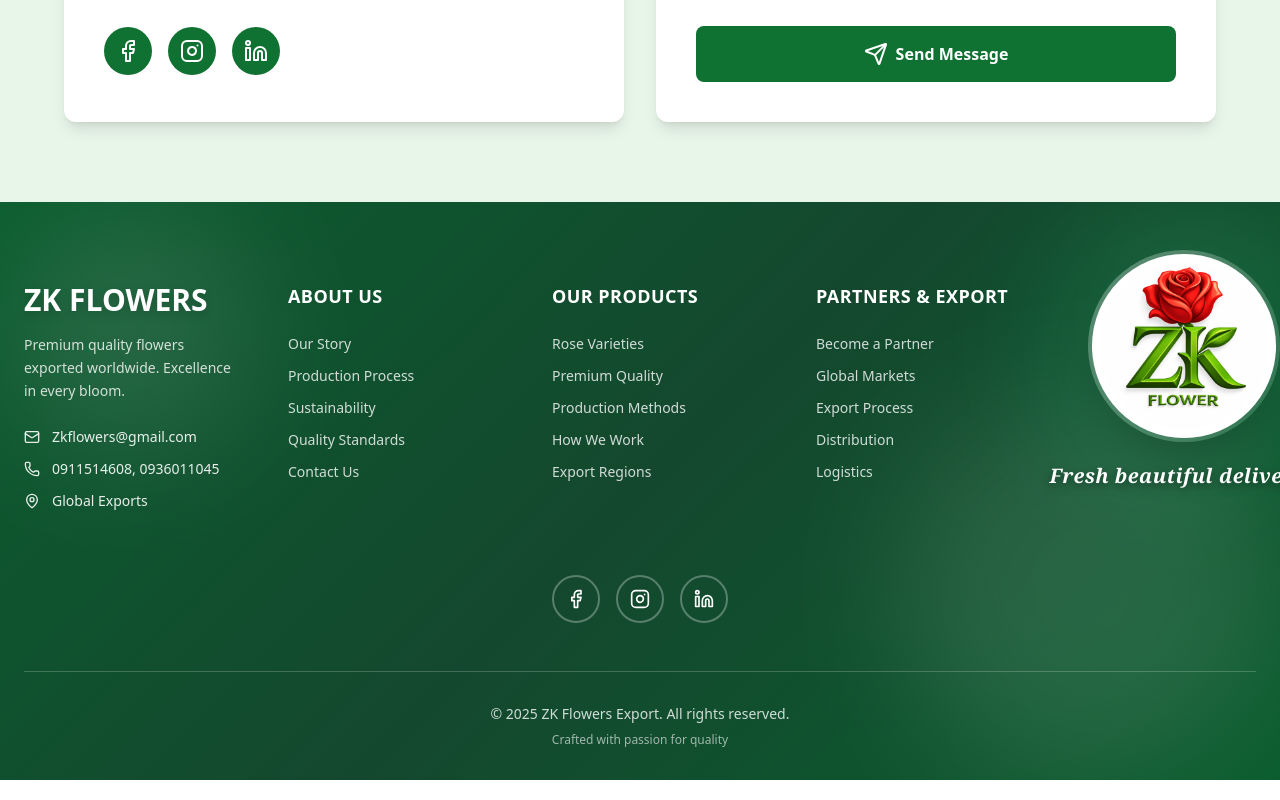
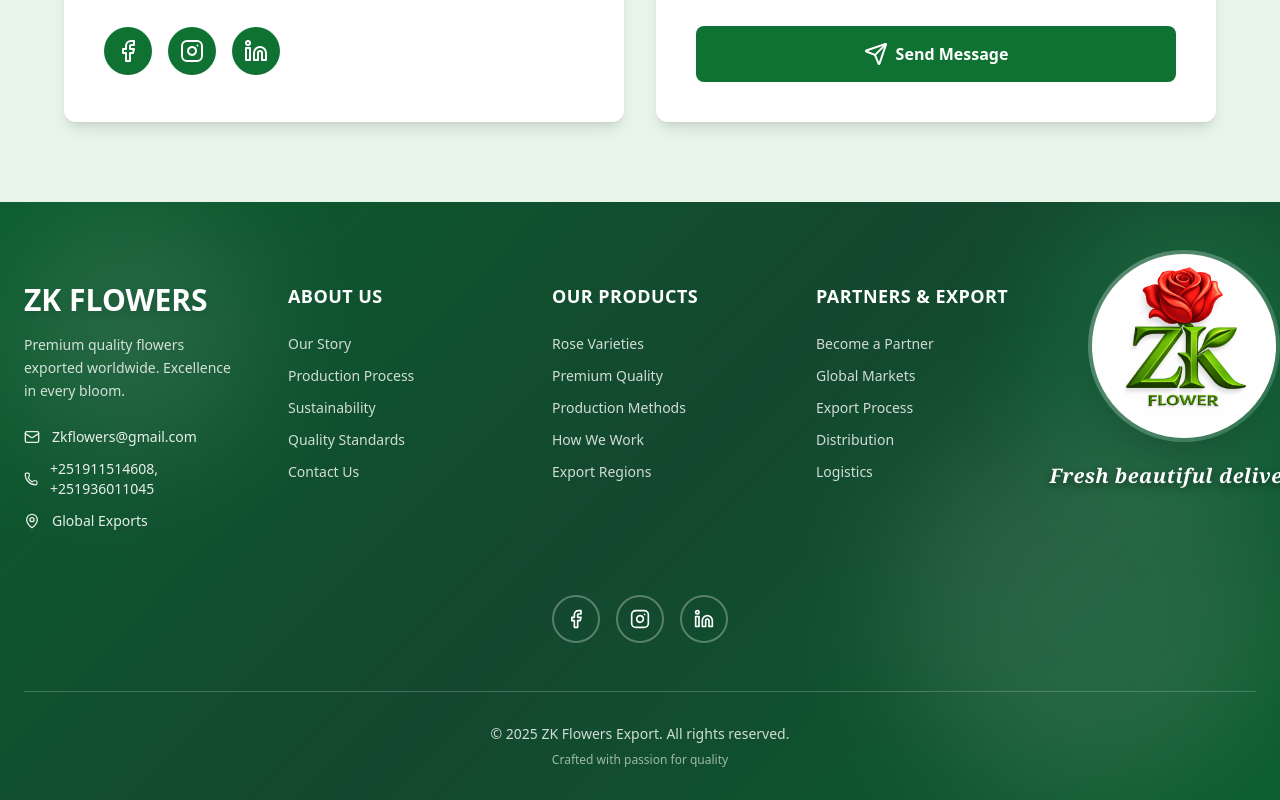
Before and after one commit to KeniKT/zk-flowers, a React (Vite) app: page /contact in a window 1280 px wide. Shown: the part 1427-2227 px from the top of the page. Built offline with nearby package versions, Linux system fonts and the light colour scheme; a web font is replaced by a local one.

Commit message:
footer logo and email add

```diff
--- a/src/components/Footer.jsx
+++ b/src/components/Footer.jsx
@@ -73,7 +73,7 @@
               </div>
               <div className="flex items-center gap-3 text-white/90 hover:text-white transition-colors">
                 <Phone className="w-4 h-4" />
-                <span>0911514608, 0936011045</span>
+                <span>+251911514608, +251936011045</span>
               </div>
               <div className="flex items-center gap-3 text-white/90 hover:text-white transition-colors">
                 <MapPin className="w-4 h-4" />
```
